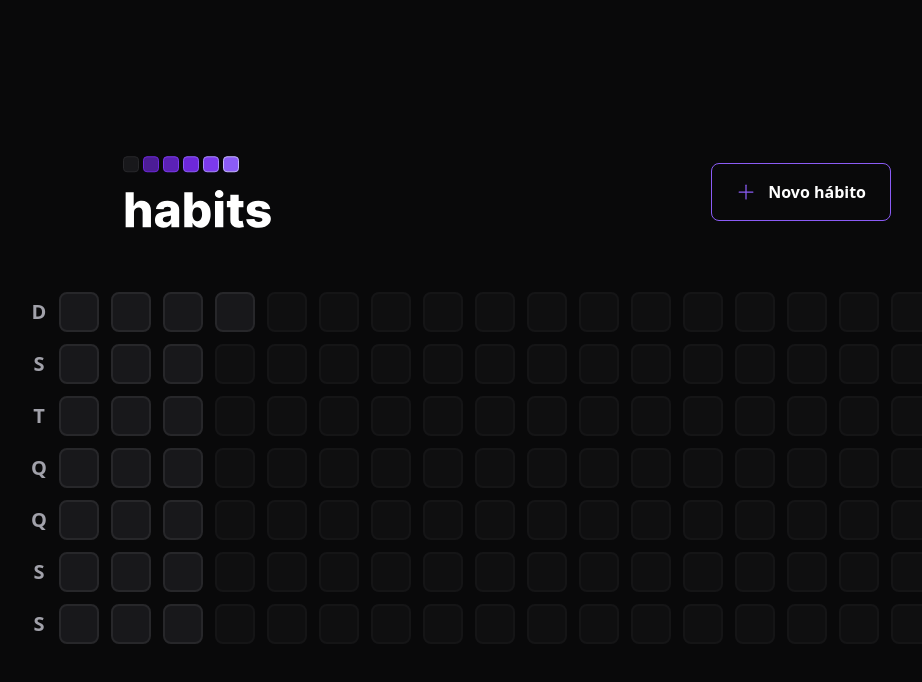
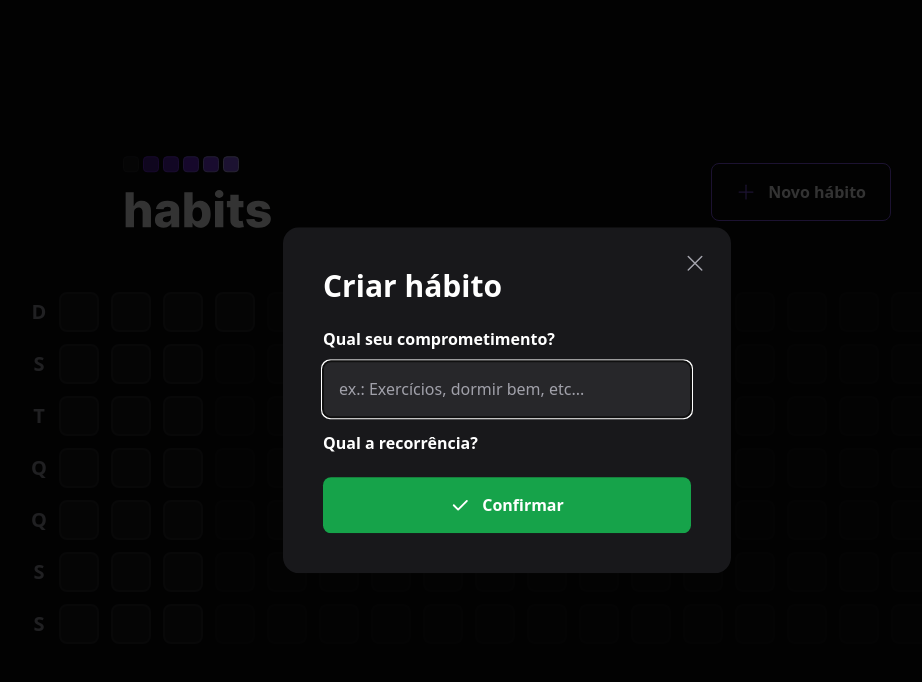
Before and after one commit to oliveiradonai/habits-web, a React (Vite) app: page / in a window 1280 px wide. Both pictures are taken after a click on the button "Novo hábito". Shown: the top 682 px of the page, without its empty margins (133-1055 px from the left). Built offline with nearby package versions, Linux system fonts and the light colour scheme.

Commit message:
Create Modal New Habit

```diff
--- a/package.json
+++ b/package.json
@@ -9,6 +9,7 @@
     "preview": "vite preview"
   },
   "dependencies": {
+    "@radix-ui/react-dialog": "^1.0.2",
     "dayjs": "^1.11.7",
     "phosphor-react": "^1.4.1",
     "react": "^18.2.0",
--- a/src/components/Header.tsx
+++ b/src/components/Header.tsx
@@ -1,18 +1,43 @@
+import { Plus, X } from 'phosphor-react';
+import * as Dialog from '@radix-ui/react-dialog';
+
 import logoImage from '../assets/logo.svg';
-import { Plus } from 'phosphor-react';
+import { NewHabitForm } from './NewHabitForm';
 
 export function Header() {
-    return(
+    return (
         <div className="w-full max-w-3xl mx-auto flex items-center justify-between">
             <img src={logoImage} alt="logo" />
 
-            <button
-                type='button'
-                className='border border-violet-500 font-semibold rounded-lg px-6 py-4 flex items-center gap-3 hover:border-violet-300'
-            >
-                <Plus size={20} className="text-violet-500" />
-                Novo hábito
-            </button>
+            <Dialog.Root>
+                <Dialog.Trigger
+                    type='button'
+                    className='border border-violet-500 font-semibold rounded-lg px-6 py-4 flex items-center gap-3 hover:border-violet-300'
+                >
+                    <Plus size={20} className="text-violet-500" />
+                    Novo hábito
+                </Dialog.Trigger>
+
+                <Dialog.Portal>
+                    <Dialog.Overlay className="w-screen h-screen bg-black/80 fixed inset-0" />
+
+                    <Dialog.Content className="absolute p-10 bg-zinc-900 rounded-2xl w-full max-w-md top-1/2 left-1/2 -translate-x-1/2 -translate-y-1/2">
+                        <Dialog.Close className="absolute right-6 top-6 text-zinc-400 hover:text-zinc-200">
+                            <X
+                                size={24}
+                                aria-label="Fechar"
+                            />
+                        </Dialog.Close>
+
+                        <Dialog.Title className="text-3xl leading-tight font-extrabold">
+                            Criar hábito
+                        </Dialog.Title>
+
+                        <NewHabitForm />
+                    </Dialog.Content>
+                </Dialog.Portal>
+            </Dialog.Root>
+
         </div>
     )
 }
--- /dev/null
+++ b/src/components/NewHabitForm.tsx
@@ -0,0 +1,31 @@
+import { Check } from "phosphor-react";
+
+export function NewHabitForm() {
+    return (
+        <form className="w-full flex flex-col mt-6">
+            <label htmlFor="title" className="font-semibold leading-tight">
+                Qual seu comprometimento?
+            </label>
+
+            <input
+                type="text"
+                id="title"
+                placeholder="ex.: Exercícios, dormir bem, etc..."
+                className="p-4 rounded-lg mt-3 bg-zinc-800 text-white placeholder:text-zinc-400"
+                autoFocus
+            />
+
+            <label htmlFor="" className="font-semibold leading-tight mt-4">
+                Qual a recorrência?
+            </label>
+
+            <button type="submit" className="mt-6 rounded-lg p-4 flex items-center justify-center gap-3 font-semibold bg-green-600 hover:bg-green-500">
+                <Check
+                    size={20}
+                    weight="bold"
+                />
+                Confirmar
+            </button>
+        </form>
+    )
+}
```
Also changed, not shown: 1 other file (tests, documents, lock files or other folders).
